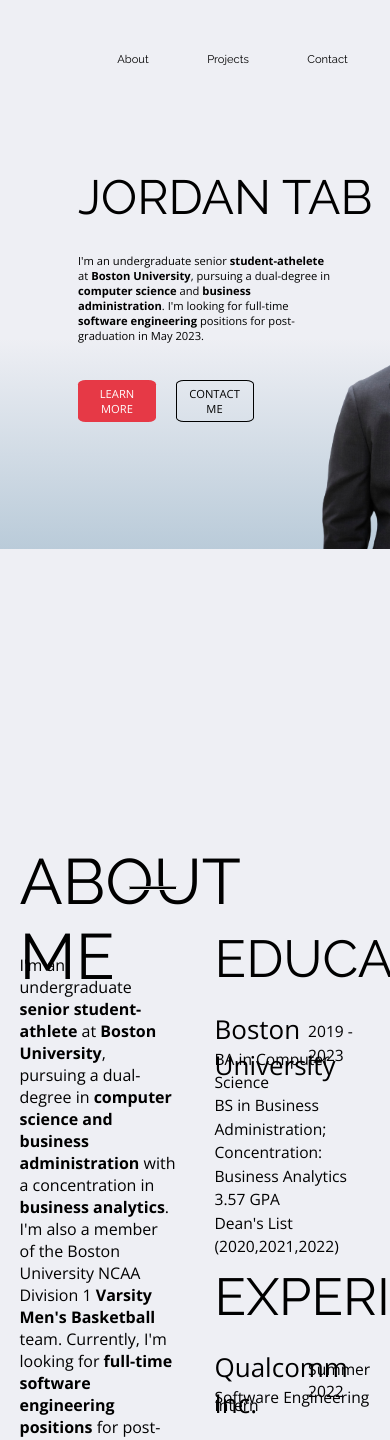
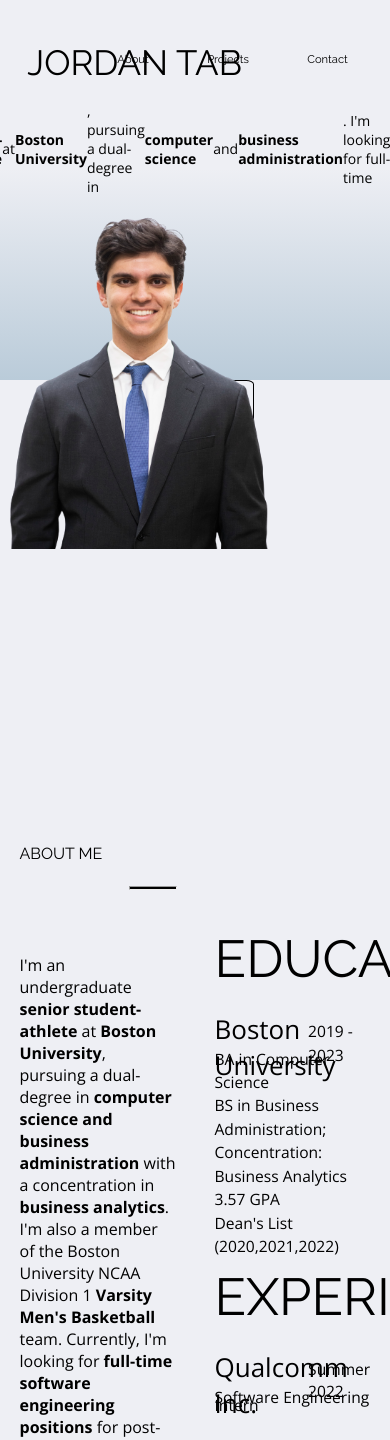
Before and after one commit to jordantab/portfolio-React-client, a React (Create React App) app in the folder portfolio-react-client/: page / in a window 390 px wide. Shown: the top 1440 px of the page. Built offline with nearby package versions, Linux system fonts and the light colour scheme.

Commit message:
Testing phone view

```diff
--- a/portfolio-react-client/src/components/About.css
+++ b/portfolio-react-client/src/components/About.css
@@ -502,3 +502,14 @@
         visibility: hidden;
     }
 }
+
+@media (max-width: 600px) {
+    .title {
+        position: absolute;
+        font-size: 100%;
+        top: 100%;
+        left: 5%;
+        width: 50%;
+        font-family: 'Raleway', sans-serif;
+    }
+}
--- a/portfolio-react-client/src/components/Home.css
+++ b/portfolio-react-client/src/components/Home.css
@@ -257,29 +257,32 @@
     }
 }
 
-@media (max-width: 425px) {
+@media (max-width: 600px) {
     .name {
         position: absolute;
-        top: 20%;
-        left: 20%;
+        top: 5%;
+        left: 7%;
         font-family: 'Raleway', sans-serif;
-        font-size: 300%;
+        font-size: 35px;
     }
 
     .home-description {
         position: absolute;
-        top: 30%;
-        left: 20%;
-        width: 65%;
+        top: 12%;
+        left: 0;
+        width: 100%;
+        display: flex;
+        align-items: center;
+        justify-content: center;
         font-family: 'Open Sans', sans-serif;
-        font-size: 70%;
+        font-size: 14px;
     }
 
     .background-wave {
         position: absolute;
-        width: 140%;
+        width: 100%;
         height: 25%;
-        top: 40%;
+        top: 20%;
 
         background: linear-gradient(180deg, rgba(254, 250, 224, 0) 0%, rgba(69, 123, 157, 0.31) 100%);
     }
@@ -317,7 +320,7 @@
     .headshot {
         position: absolute;
         top: 25%;
-        left: 80%;
+        left: 0;
         height: 40%;
     }
 }
```
